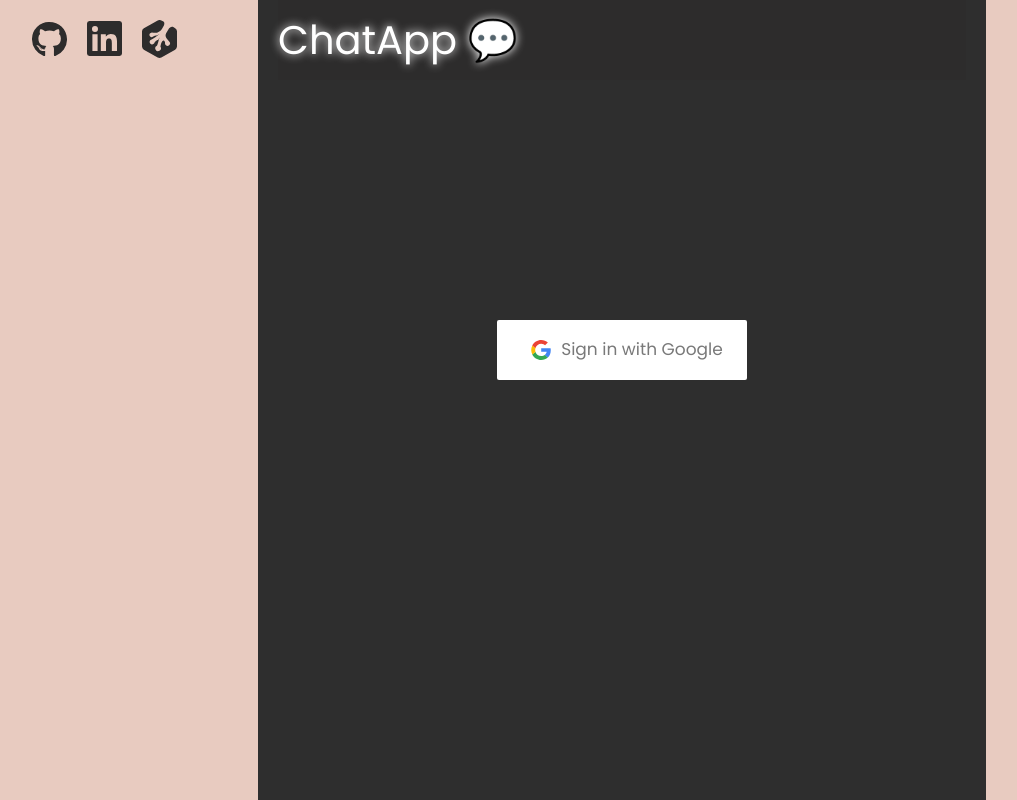
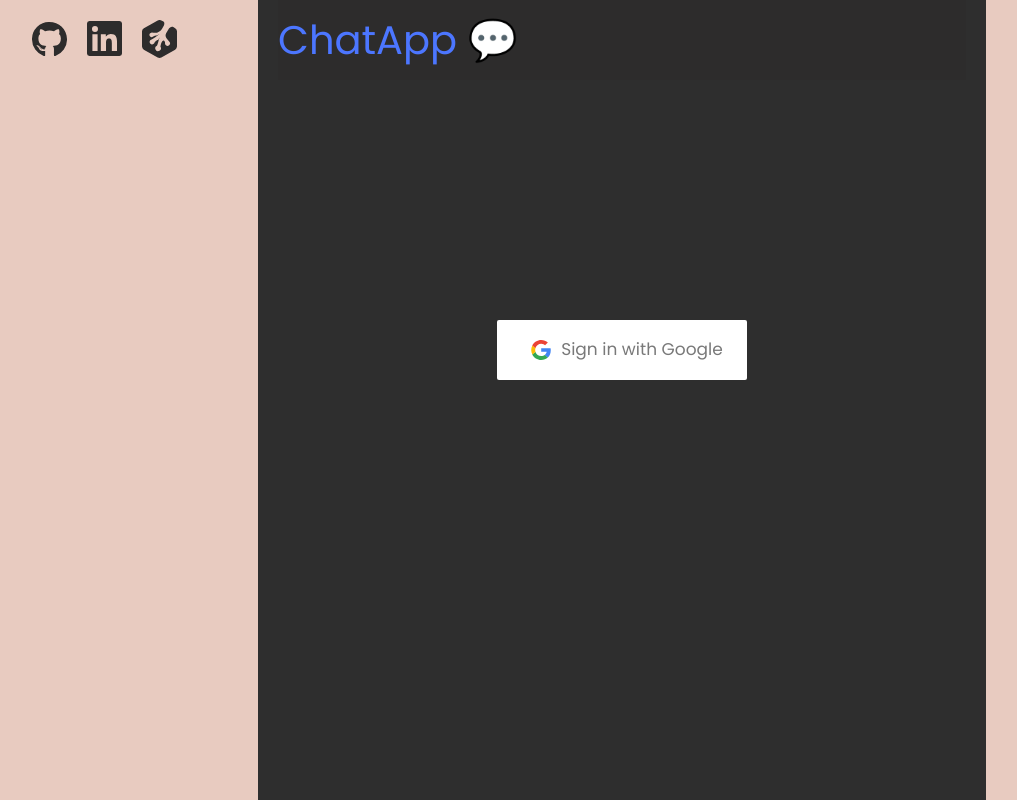
Before and after one commit to Jordanburch101/Firebase-ChatApp, a React (Create React App) app: page / in a window 1280 px wide. In both pictures the pointer is over the link "ChatApp 💬". Shown: the whole page, without its empty margins (18-1035 px from the left). Built offline with nearby package versions, Linux system fonts and the light colour scheme; no server answers.

Commit message:
fixed header color

```diff
--- a/src/css/base/_base.scss
+++ b/src/css/base/_base.scss
@@ -52,12 +52,9 @@
   text-decoration: none;
   // font-size: 1.2em;
   color: color(primary);
-  transition: color 200ms ease-in-out, text-shadow 200ms ease-in-out;
+  transition: color 200ms ease-in-out;
   &:hover,
   &:focus {
-    // color: color(accent);
-    color: #ffffff;
-    text-shadow: 0 0 10px #ffffff;
-    color: #ffffff;
+    color: color(#fff);
   }
 }
```
